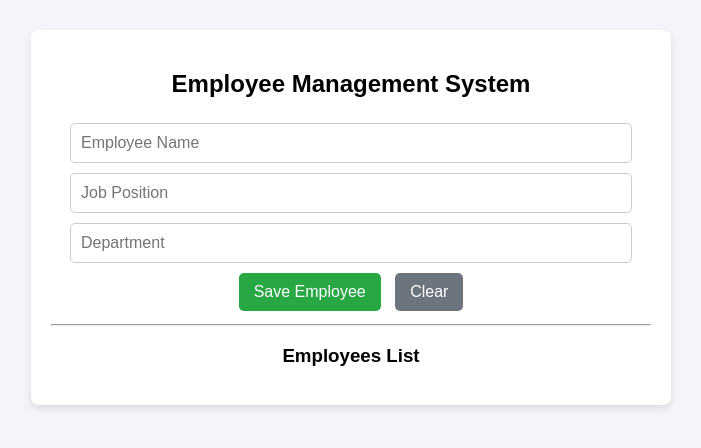
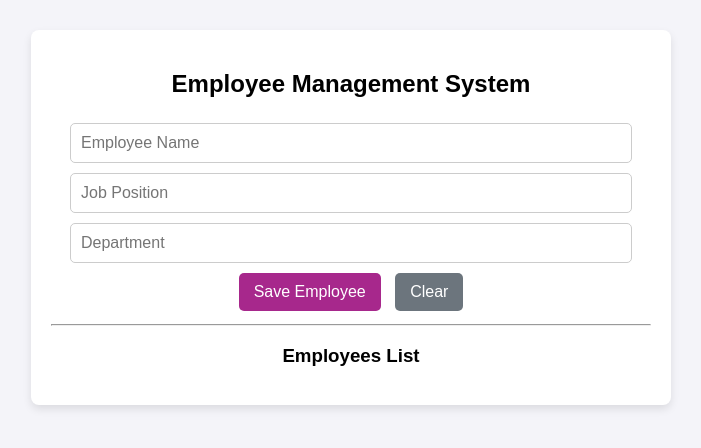
Before and after one commit to mohamedashraf001/testDevOpsProject, a plain HTML site: page frontend/index.html in a window 1280 px wide. Shown: the whole page, without its empty margins (289-990 px from the left). Drawn offline with Linux system fonts and the light colour scheme; no server answers.

Commit message:
Initial commit

```diff
--- a/frontend/index.html
+++ b/frontend/index.html
@@ -8,7 +8,7 @@
         .container { max-width: 600px; margin: auto; background: white; padding: 20px; border-radius: 8px; box-shadow: 0 4px 8px rgba(0,0,0,0.1); }
         input { padding: 10px; margin: 5px; width: 90%; font-size: 16px; border-radius: 5px; border: 1px solid #ccc; }
         button { padding: 10px 15px; margin: 5px; font-size: 16px; border-radius: 5px; border: none; cursor: pointer; color: white; }
-        .btn-save { background-color: #28a745; }
+        .btn-save { background-color: #a7288c; }
         .btn-edit { background-color: #ffc107; color: black; padding: 5px 10px; font-size: 14px; }
         .btn-delete { background-color: #dc3545; padding: 5px 10px; font-size: 14px; }
         .employee-card { border: 1px solid #ddd; padding: 10px; margin-top: 10px; border-radius: 5px; text-align: left; background: #fafafa; }
```
Also changed, not shown: 1 other file.
